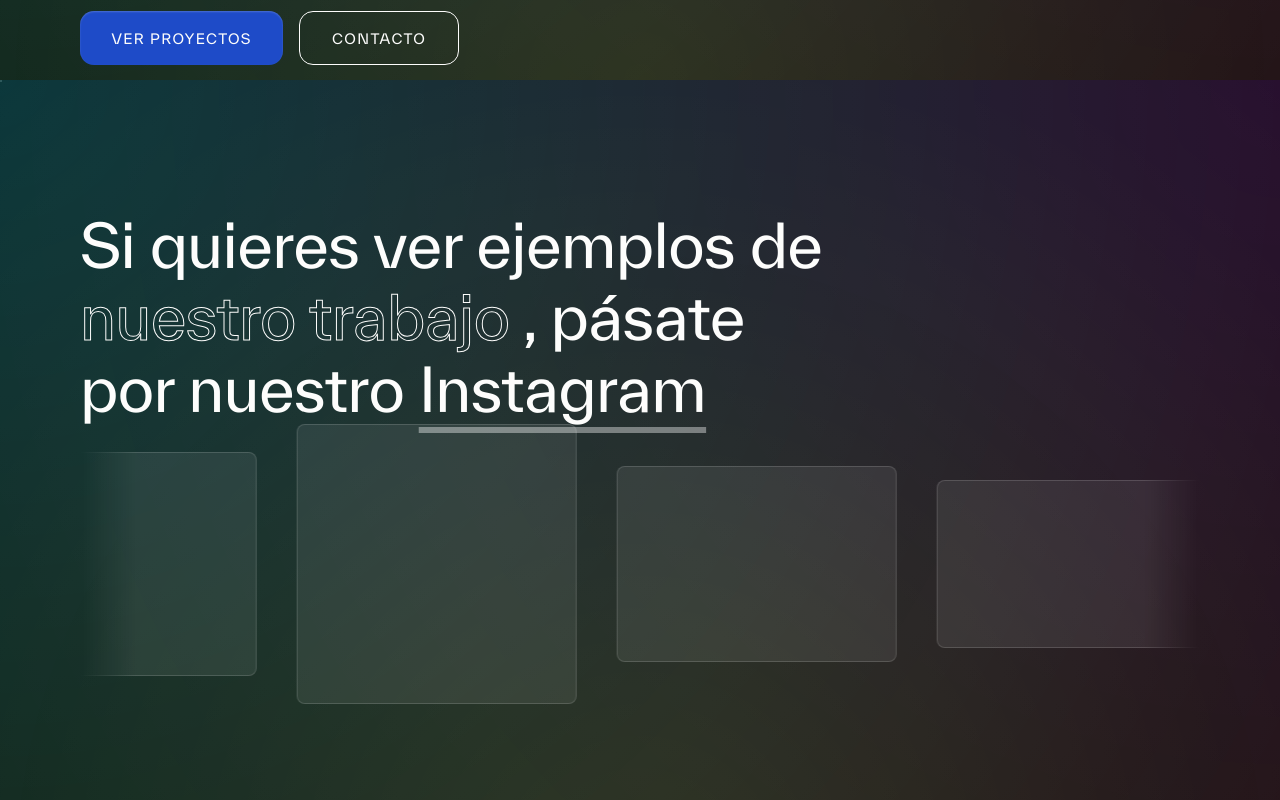
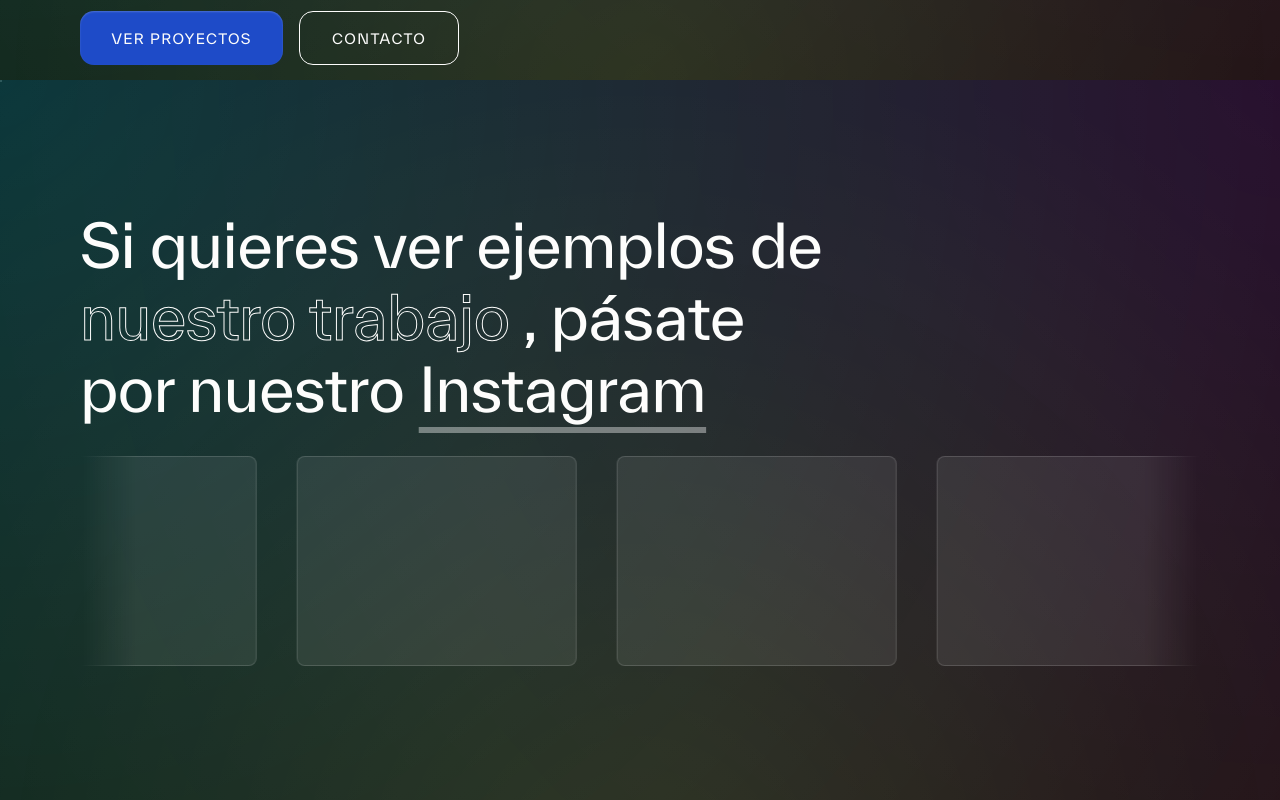
Before and after one commit to verdulife/onedaydesign, an Astro site: page / in a window 1280 px wide. Shown: the part 720-1520 px from the top of the page. Built offline with nearby package versions, Linux system fonts and the light colour scheme; Astro itself is replaced by a stand-in of ours.

Commit message:
fix: deshacer aspect-ratio variable y anadir gap entre titulo y marquee

```diff
--- a/src/styles/global.css
+++ b/src/styles/global.css
@@ -180,7 +180,7 @@
     min-height: 100svh;
     max-width: none;
     justify-content: stretch;
-    gap: 0;
+    gap: 2em;
     padding: 5rem 2em 2em;
   }
 
@@ -234,22 +234,6 @@
     background: color-mix(in oklab, var(--color-fg) 8%, transparent);
     border: 1px solid color-mix(in oklab, var(--color-fg) 15%, transparent);
     border-radius: 0.5em;
-  }
-
-  .marquee-item:nth-child(4n + 1) {
-    aspect-ratio: 4 / 2.4;
-  }
-
-  .marquee-item:nth-child(4n + 2) {
-    aspect-ratio: 4 / 3.2;
-  }
-
-  .marquee-item:nth-child(4n + 3) {
-    aspect-ratio: 4 / 4;
-  }
-
-  .marquee-item:nth-child(4n) {
-    aspect-ratio: 4 / 2.8;
   }
 
   @keyframes marquee-scroll {
```
